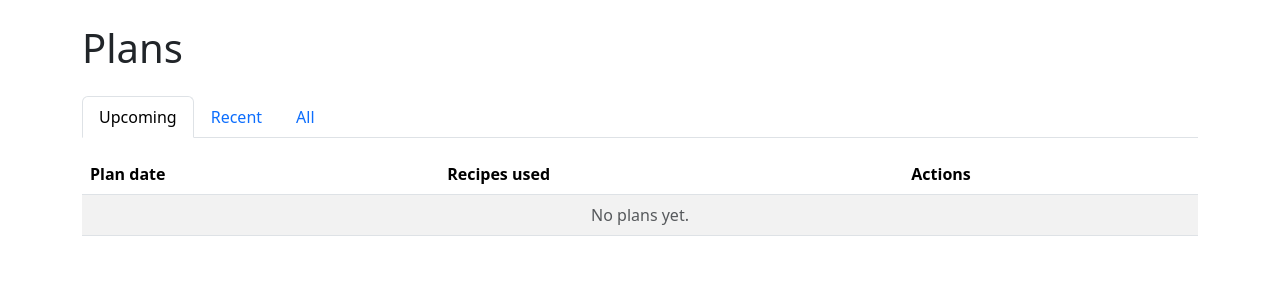
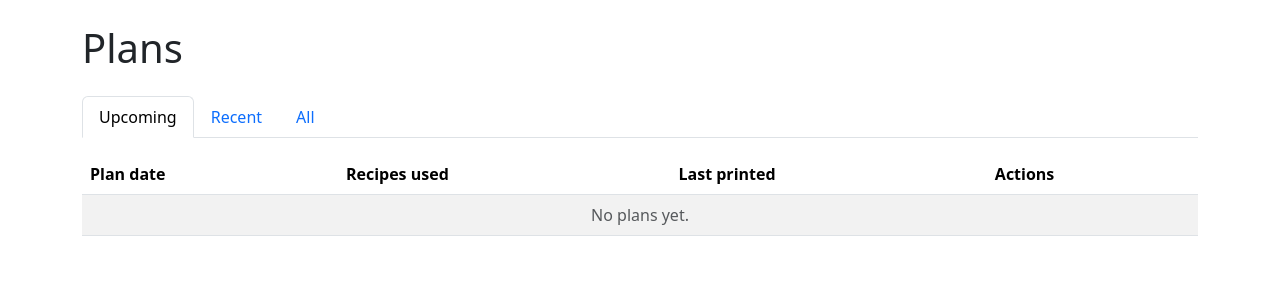
Before and after one commit to takeahsiaor/meal_plan, a Django app: page /plans/ in a window 1280 px wide. Shown: the part 56-356 px from the top of the page. Run offline with Django 5.2, Linux system fonts and the light colour scheme; data that the repository does not hold is empty; some libraries are stand-ins or nearby versions.

Commit message:
Last printed at

```diff
--- a/django/meal_plan/models.py
+++ b/django/meal_plan/models.py
@@ -29,6 +29,7 @@ class Plan(models.Model):
     id = models.UUIDField(primary_key=True, default=uuid.uuid4, editable=False)
     plan_date = models.DateField()
     recipes = models.ManyToManyField(Recipe, blank=True, through="PlanRecipe")
+    last_printed_at = models.DateTimeField(null=True, blank=True)
 
     def __str__(self):
         return str(self.plan_date)
--- a/django/meal_plan/templates/meal_plan/plan_list.html
+++ b/django/meal_plan/templates/meal_plan/plan_list.html
@@ -3,6 +3,7 @@
 {% block title %}Plans - Meal Plan{% endblock %}
 
 {% block content %}
+{% load tz %}
 <h1 class="mb-4">Plans</h1>
 
 <ul class="nav nav-tabs mb-3" role="tablist">
@@ -23,6 +24,7 @@
             <tr>
                 <th>Plan date</th>
                 <th>Recipes used</th>
+                <th>Last printed</th>
                 <th class="no-sort">Actions</th>
             </tr>
         </thead>
@@ -37,6 +39,13 @@
                     <span class="text-muted">—</span>
                     {% endfor %}
                 </td>
+                <td data-order="{% if plan.last_printed_at %}{{ plan.last_printed_at|date:'U' }}{% else %}0{% endif %}">
+                    {% if plan.last_printed_at %}
+                    <span class="text-muted small">{% timezone "America/Chicago" %}{{ plan.last_printed_at|localtime|date:"M j, Y g:i A" }}{% endtimezone %}</span>
+                    {% else %}
+                    <span class="text-muted">—</span>
+                    {% endif %}
+                </td>
                 <td>
                     <form method="post" action="{% url 'meal_plan:plan_delete' plan.id %}" class="d-inline delete-plan-form" id="delete-form-{{ plan.id }}">
                         {% csrf_token %}
@@ -46,7 +55,7 @@
             </tr>
             {% empty %}
             <tr>
-                <td colspan="3" class="text-center text-muted">No plans yet.</td>
+                <td colspan="4" class="text-center text-muted">No plans yet.</td>
             </tr>
             {% endfor %}
         </tbody>
@@ -81,7 +90,7 @@ $(document).ready(function() {
             order: [[0, 'desc']],
             pageLength: 25,
             lengthMenu: [[10, 25, 50, -1], [10, 25, 50, "All"]],
-            columnDefs: [{ targets: 2, orderable: false }]
+            columnDefs: [{ targets: 3, orderable: false }]
         });
     }
 
--- a/django/meal_plan/urls.py
+++ b/django/meal_plan/urls.py
@@ -16,6 +16,8 @@ urlpatterns = [
     path("plans/<uuid:plan_id>/shopping-list/", views.plan_update_shopping_list, name="plan_update_shopping_list"),
     path("plans/<uuid:plan_id>/shopping-list/recalculate-stores/", views.plan_recalculate_stores, name="plan_recalculate_stores"),
     path("plans/<uuid:plan_id>/shopping-list/reset/", views.plan_reset_shopping_list, name="plan_reset_shopping_list"),
+    path("plans/<uuid:plan_id>/mark-printed/", views.plan_mark_printed, name="plan_mark_printed"),
+    path("plans/<uuid:plan_id>/clear-printed/", views.plan_clear_printed, name="plan_clear_printed"),
     path("shopping-list/validate-ingredient-store/", views.validate_ingredient_store, name="validate_ingredient_store"),
     path("ingredients/search/", views.ingredient_search, name="ingredient_search"),
     path("recipes/search/", views.recipe_search, name="recipe_search"),
--- a/django/meal_plan/views.py
+++ b/django/meal_plan/views.py
@@ -297,8 +297,33 @@ def plan_detail(request, plan_id):
             "plan_update_shopping_list_url": reverse("meal_plan:plan_update_shopping_list", kwargs={"plan_id": plan.id}),
             "validate_ingredient_store_url": reverse("meal_plan:validate_ingredient_store"),
             "ingredient_search_url": reverse("meal_plan:ingredient_search"),
+            "plan_mark_printed_url": reverse("meal_plan:plan_mark_printed", kwargs={"plan_id": plan.id}),
+            "plan_clear_printed_url": reverse("meal_plan:plan_clear_printed", kwargs={"plan_id": plan.id}),
         },
     )
+
+
+def plan_mark_printed(request, plan_id):
+    """POST: set plan.last_printed_at to now. Returns JSON { \"ok\": true, \"last_printed_at\": \"...\" }."""
+    if request.method != "POST":
+        return JsonResponse({"ok": False}, status=405)
+    plan = get_object_or_404(Plan, id=plan_id)
+    plan.last_printed_at = timezone.now()
+    plan.save(update_fields=["last_printed_at"])
+    return JsonResponse({
+        "ok": True,
+        "last_printed_at": plan.last_printed_at.isoformat() if plan.last_printed_at else None,
+    })
+
+
+def plan_clear_printed(request, plan_id):
+    """POST: clear plan.last_printed_at, then redirect to plan detail."""
+    if request.method != "POST":
+        return redirect("meal_plan:plan_detail", plan_id=plan_id)
+    plan = get_object_or_404(Plan, id=plan_id)
+    plan.last_printed_at = None
+    plan.save(update_fields=["last_printed_at"])
+    return redirect("meal_plan:plan_detail", plan_id=plan_id)
 
 
 def validate_ingredient_store(request):
```
Also changed, not shown: django/meal_plan/templates/meal_plan/plan_detail.html (+40 -2 lines), django/meal_plan/migrations/0008_plan_last_printed_at.py (added).
